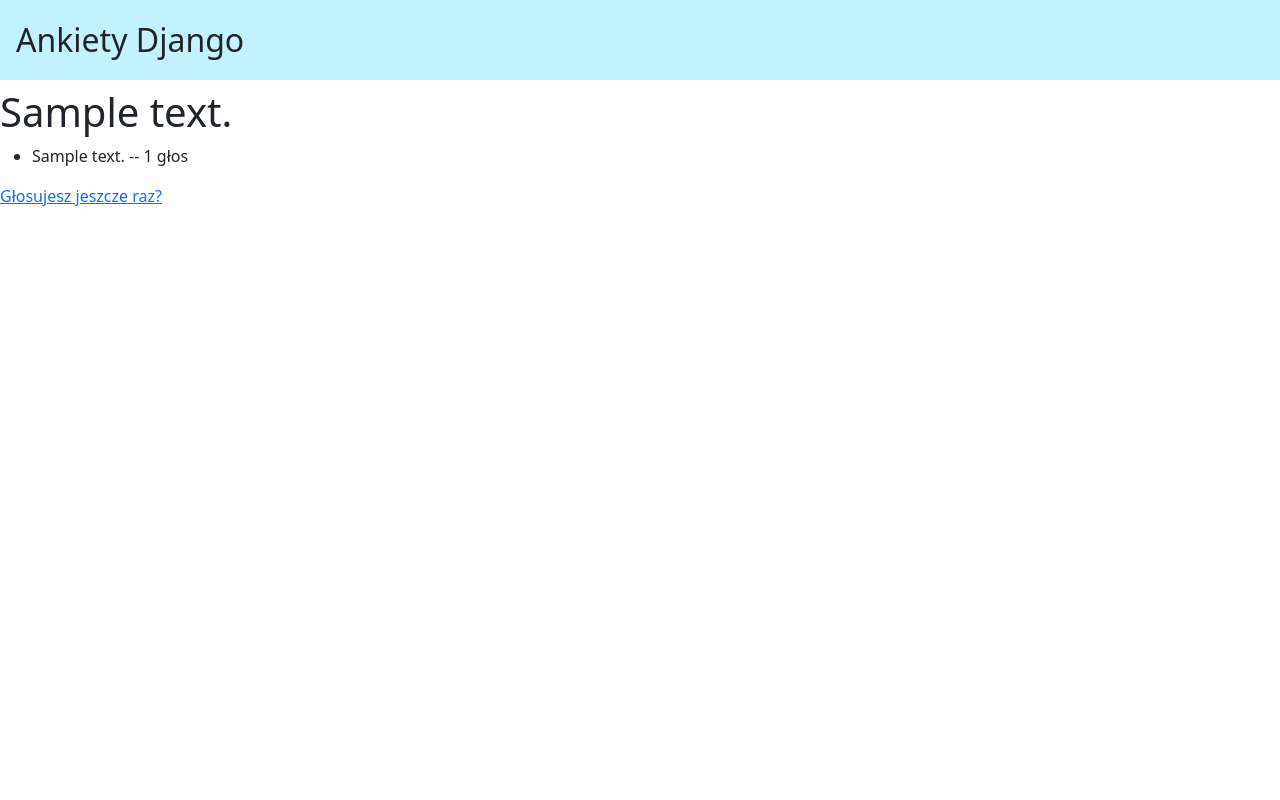
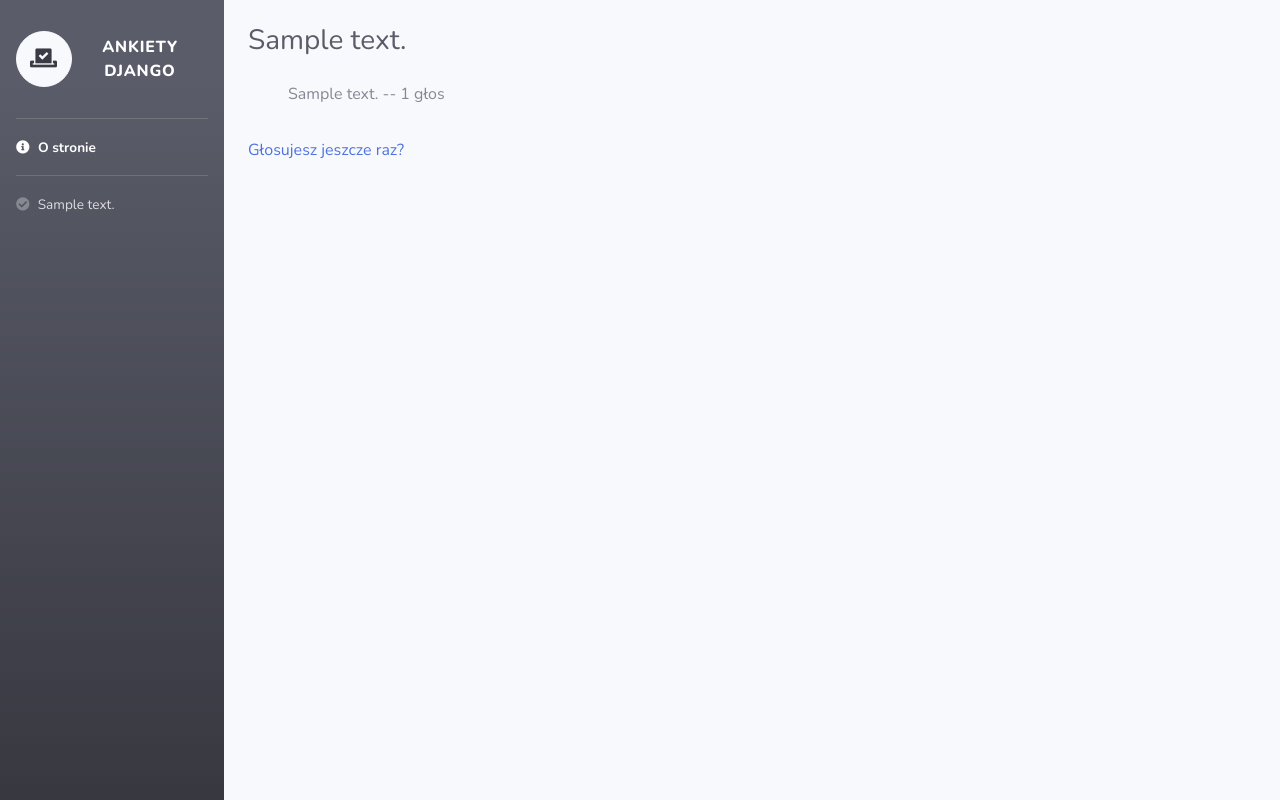
Before and after one commit to damian-malec/django-polls, a Django app: a page that uses mysite/polls/templates/polls/results.html in a window 1280 px wide. Run offline with Django 3.2, Linux system fonts and the light colour scheme; tables that the repository leaves empty hold one stand-in row (values such as "Sample post"); some libraries are stand-ins or nearby versions.

Commit message:
Django Bootstrap Menu

```diff
--- a/mysite/polls/templates/polls/results.html
+++ b/mysite/polls/templates/polls/results.html
@@ -1,34 +1,75 @@
+{% load static %}
+
 <!DOCTYPE html>
 <html>
 
 <head>
-<link href="https://cdn.jsdelivr.net/npm/bootstrap@5.1.0/dist/css/bootstrap.min.css" rel="stylesheet" integrity="sha384-KyZXEAg3QhqLMpG8r+8fhAXLRk2vvoC2f3B09zVXn8CA5QIVfZOJ3BCsw2P0p/We" crossorigin="anonymous">
-<title>{{ question.question_text }} | Ankiety Django</title>
-<link rel="icon" href="https://encrypted-tbn0.gstatic.com/images?q=tbn:ANd9GcQUc52pihcAfRgd9szmkQjVSk0kDxKN9KQ7TA2uxTGiapGy0Im-ZP1lkYeZ0GhdTZzV4_s&usqp=CAU">
+
+  <meta charset="utf-8">
+  <meta http-equiv="X-UA-Compatible" content="IE=edge">
+  <meta name="viewport" content="width=device-width, initial-scale=1, shrink-to-fit=no">
+
+  <title>{{ question.question_text }} | Ankiety Django</title>
+  <link rel="icon" href="https://t3.ftcdn.net/jpg/04/28/21/80/360_F_428218002_8455FcNtK3lreWU4KPdCEL8EPPTxN27L.jpg">
+
+  <link href="https://cdnjs.cloudflare.com/ajax/libs/font-awesome/5.11.2/css/all.min.css" rel="stylesheet" type="text/css">
+  <link href="https://fonts.googleapis.com/css?family=Nunito:200,200i,300,300i,400,400i,600,600i,700,700i,800,800i,900,900i" rel="stylesheet">
+  <link href="{% static 'css/sb-admin-2.min.css' %}" rel="stylesheet">
+
 </head>
 
-<body>
+<body id="page-top">
 
-<style>
-    .nounderline {
-    text-decoration: none
-    }
-</style>
+    <div id="wrapper">
 
-<div class ="row my-custom-row justify-content-start align-items-start">
-        <div class=col-sm-12"><div class="p-3 mb-2 bg-info bg-opacity-25"><a class="fs-2 text-dark nounderline" href="/">Ankiety Django</a></div></div>
-</div>
+        <ul class="navbar-nav bg-gradient-dark sidebar sidebar-dark accordion" id="accordionSidebar">
+            <br>
+        {% if question_list_results %}
+            <a class="sidebar-brand d-flex align-items-center justify-content-center" href="">
+                <div class="btn btn-light btn-circle btn-lg">
+                    <i class="fas fa-vote-yea"></i>
+                </div>
+                <div class="sidebar-brand-text mx-3">Ankiety Django</div>
+            </a>
+            <br>
+            <hr class="sidebar-divider my-0">
+            <li class="nav-item active">
+                <a class="nav-link" href="">
+                    <i class="fas fa-info-circle"></i>
+                    <span>O stronie</span></a>
+            </li>
+            <hr class="sidebar-divider my-0">
+            {% for question in question_list_results %}
+                <li class="nav-item">
+                    <a class="nav-link" href="{% url 'polls:detail' question.slug %}">
+                        <i class="fas fa-check-circle"></i>
+                    <span>{{ question.question_text }}</span></a>
+                </li>
+            {% endfor %}
+        {% else %}
+            <p>Brak dostępnych ankiet.</p>
+        {% endif %}
+        </ul>
 
-<h1>{{ question.question_text }}</h1>
+        <div id="content-wrapper" class="d-flex flex-column">
+            <div id="content">
+                <div class="container-fluid">
+                    <div class="d-flex flex-column align-items-right justify-content-between mb-4 mt-4">
+                        <h1 class="h3 mb-0 text-gray-800">{{ question.question_text }}</h1>
+                            <br>
+                        <ul>
+                        {% for choice in question.choice_set.all %}
+                            <p>{{ choice.choice_text }} -- {{ choice.votes }} głos{{ choice.votes|pluralize:"ów" }}</p>
+                        {% endfor %}
+                        </ul>
+                            <a href="{% url 'polls:detail' question.slug %}">Głosujesz jeszcze raz?</a>
+                    </div>
+                </div>
+            </div>
+        </div>
 
-<ul>
-{% for choice in question.choice_set.all %}
-    <li>{{ choice.choice_text }} -- {{ choice.votes }} głos{{ choice.votes|pluralize:"ów" }}</li>
-{% endfor %}
-</ul>
+    </div>
 
-<a href="{% url 'polls:detail' question.slug %}">Głosujesz jeszcze raz?</a>
+</body>
 
-<script src="https://cdn.jsdelivr.net/npm/bootstrap@5.1.0/dist/js/bootstrap.bundle.min.js" integrity="sha384-U1DAWAznBHeqEIlVSCgzq+c9gqGAJn5c/t99JyeKa9xxaYpSvHU5awsuZVVFIhvj" crossorigin="anonymous"></script>
-</body>
 </html>
--- a/mysite/polls/views.py
+++ b/mysite/polls/views.py
@@ -18,7 +18,7 @@ class IndexView(generic.ListView):
     def get_queryset(self):
         return Question.objects.filter(
             pub_date__lte=timezone.now()
-        ).order_by('-pub_date')[:5]
+        ).order_by('-pub_date')[:10]
 
 
 class DetailView(generic.DetailView):
@@ -32,12 +32,18 @@ class DetailView(generic.DetailView):
         context = super().get_context_data(**kwargs)
         context['form'] = CommentForm()
         context['comments'] = Comment.objects.filter(question=self.object.id)
+        context['question_list'] = Question.objects.filter(pub_date__lte=timezone.now()).order_by('-pub_date')[:10]
         return context
 
 
 class ResultsView(generic.DetailView):
     model = Question
     template_name = 'polls/results.html'
+
+    def get_context_data(self, **kwargs):
+        context = super().get_context_data(**kwargs)
+        context['question_list_results'] = Question.objects.filter(pub_date__lte=timezone.now()).order_by('-pub_date')[:10]
+        return context
 
 
 class VoteView(View):
```
Also changed, not shown: mysite/polls/templates/polls/detail.html (+12 -6 lines), mysite/polls/templates/polls/index.html (+6 -33 lines).
